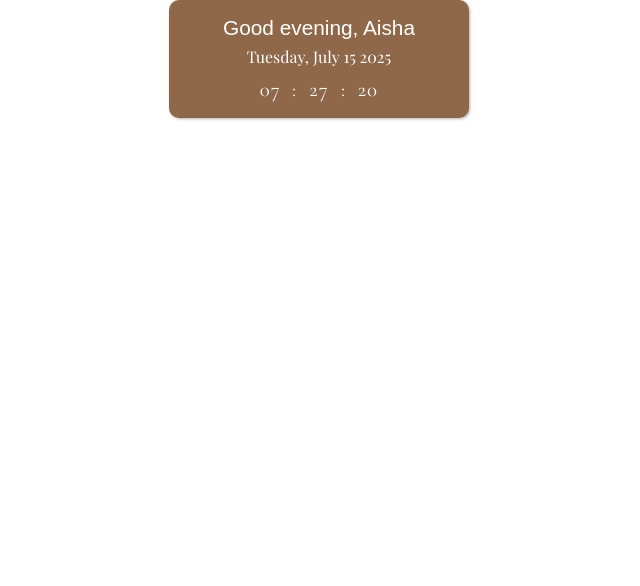
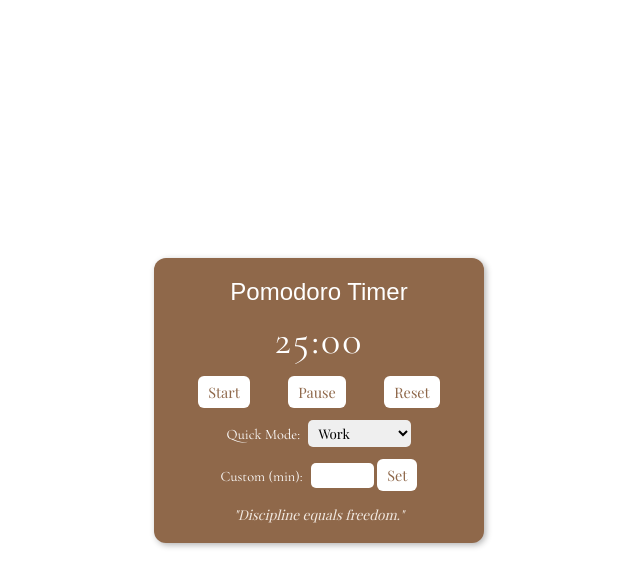
Before and after one commit to ashiaisha/notion, a plain HTML site: page pomodoro.html in a window 1280 px wide. Shown: the whole page, without its empty margins (321-961 px from the left). Drawn offline with nearby package versions, Linux system fonts and the light colour scheme; a web font is replaced by a local one.

Commit message:
Update pomodoro.html

```diff
--- a/pomodoro.html
+++ b/pomodoro.html
@@ -1,13 +1,13 @@
 <!DOCTYPE html>
 <html lang="en">
 <head>
-  <meta charset="UTF-8">
-  <meta name="viewport" content="width=device-width, initial-scale=1">
-  <title>Mini Greeting Widget</title>
+  <meta charset="UTF-8" />
+  <meta name="viewport" content="width=device-width, initial-scale=1.0"/>
+  <title>Pomodoro Timer</title>
 
   <!-- Fonts -->
-  <link href="https://fonts.googleapis.com/css2?family=Playfair+Display:wght@400&family=Cormorant+Garamond:wght@400&display=swap" rel="stylesheet">
-  <link href="https://api.fontshare.com/v2/css?f[]=wolfgang@700&display=swap" rel="stylesheet">
+  <link href="https://fonts.googleapis.com/css2?family=Playfair+Display:wght@400&family=Cormorant+Garamond:wght@400&display=swap" rel="stylesheet" />
+  <link href="https://api.fontshare.com/v2/css?f[]=wolfgang@700&display=swap" rel="stylesheet"/>
 
   <style>
     body {
@@ -16,94 +16,174 @@
       display: flex;
       justify-content: center;
       align-items: center;
-      height: auto;
+      height: 100vh;
       color: #fff;
     }
 
     .card {
       background: #8f684a;
-      width: 260px;
-      border-radius: 10px;
-      padding: 16px 20px;
-      box-shadow: 1px 1px 3px rgba(0, 0, 0, 0.3);
+      width: 280px;
+      border-radius: 12px;
+      padding: 20px 25px;
       text-align: center;
+      box-shadow: 2px 2px 6px rgba(0, 0, 0, 0.3);
     }
 
-    .greet {
+    .title {
       font-family: 'Wolfgang', sans-serif;
-      font-size: 1.3rem;
-      margin-bottom: 6px;
-    }
-
-    .date {
-      font-family: 'Playfair Display', serif;
-      font-size: 1rem;
+      font-size: 1.5rem;
       margin-bottom: 10px;
     }
 
-    .clock {
+    .timer {
       font-family: 'Cormorant Garamond', serif;
-      font-size: 1.3rem;
-      letter-spacing: 1px;
+      font-size: 2.5rem;
+      margin: 10px 0;
+      letter-spacing: 2px;
     }
 
-    .time {
-      display: inline-block;
-      min-width: 26px;
+    .controls {
+      display: flex;
+      justify-content: space-around;
+      margin-top: 12px;
     }
 
-    .colon {
-      padding: 0 3px;
+    button {
+      font-family: 'Playfair Display', serif;
+      font-size: 0.9rem;
+      padding: 6px 10px;
+      border: none;
+      border-radius: 6px;
+      cursor: pointer;
+      background-color: #fff;
+      color: #8f684a;
+      transition: all 0.2s ease;
+    }
+
+    button:hover {
+      background-color: #e5d0bb;
+    }
+
+    .custom-inputs, .mode-select {
+      margin-top: 12px;
+      font-family: 'Cormorant Garamond', serif;
+      font-size: 0.9rem;
+    }
+
+    input, select {
+      padding: 4px 6px;
+      border-radius: 5px;
+      border: none;
+      font-family: 'Playfair Display', serif;
+      margin-left: 5px;
+    }
+
+    .quote {
+      margin-top: 14px;
+      font-family: 'Playfair Display', serif;
+      font-size: 0.85rem;
+      color: #f1e8e0;
+      font-style: italic;
     }
   </style>
 </head>
 <body>
   <div class="card">
-    <div class="greet" id="greet">Hi Aisha</div>
-    <div class="date" id="date">Loading date...</div>
-    <div class="clock">
-      <span class="time" id="hour">--</span>
-      <span class="colon">:</span>
-      <span class="time" id="min">--</span>
-      <span class="colon">:</span>
-      <span class="time" id="sec">--</span>
+    <div class="title">Pomodoro Timer</div>
+    <div class="timer" id="display">25:00</div>
+    <div class="controls">
+      <button onclick="startTimer()">Start</button>
+      <button onclick="pauseTimer()">Pause</button>
+      <button onclick="resetTimer()">Reset</button>
     </div>
+    <div class="mode-select">
+      <label for="mode">Quick Mode:</label>
+      <select id="mode" onchange="setMode()">
+        <option value="25">Work</option>
+        <option value="5">Short Break</option>
+        <option value="15">Long Break</option>
+      </select>
+    </div>
+    <div class="custom-inputs">
+      <label>Custom (min):</label>
+      <input type="number" id="customTime" min="1" max="999" />
+      <button onclick="setCustomTime()">Set</button>
+    </div>
+    <div class="quote" id="quote">"Discipline equals freedom."</div>
   </div>
 
+  <audio id="alarm" src="https://www.soundjay.com/button/beep-07.wav" preload="auto"></audio>
+
   <script>
-    function formatDate(dateObj) {
-      const days = ["Sunday", "Monday", "Tuesday", "Wednesday", "Thursday", "Friday", "Saturday"];
-      const months = ["January", "February", "March", "April", "May", "June",
-                      "July", "August", "September", "October", "November", "December"];
-      const day = days[dateObj.getDay()];
-      const date = dateObj.getDate();
-      const month = months[dateObj.getMonth()];
-      const year = dateObj.getFullYear();
-      return `${day}, ${month} ${date} ${year}`;
+    let duration = 25 * 60;
+    let timeLeft = duration;
+    let timer;
+    const display = document.getElementById("display");
+    const alarm = document.getElementById("alarm");
+    const quote = document.getElementById("quote");
+
+    const quotes = [
+      "Discipline equals freedom.",
+      "Stay focused and never give up.",
+      "Small steps every day.",
+      "Progress, not perfection.",
+      "Your future self will thank you."
+    ];
+
+    function updateDisplay() {
+      const minutes = Math.floor(timeLeft / 60);
+      const seconds = timeLeft % 60;
+      display.textContent = `${minutes.toString().padStart(2, "0")}:${seconds.toString().padStart(2, "0")}`;
     }
 
-    function updateClock() {
-      const now = new Date();
-      const hours = now.getHours();
-      const mins = now.getMinutes();
-      const secs = now.getSeconds();
-
-      let greetText = "Hi Aisha";
-      if (hours < 12) greetText = "Good morning, Aisha";
-      else if (hours < 18) greetText = "Good afternoon, Aisha";
-      else greetText = "Good evening, Aisha";
-      document.getElementById("greet").textContent = greetText;
-
-      document.getElementById("date").textContent = formatDate(now);
-
-      const format = n => n.toString().padStart(2, "0");
-      document.getElementById("hour").textContent = format(hours % 12 || 12);
-      document.getElementById("min").textContent = format(mins);
-      document.getElementById("sec").textContent = format(secs);
+    function startTimer() {
+      if (!timer) {
+        timer = setInterval(() => {
+          if (timeLeft > 0) {
+            timeLeft--;
+            updateDisplay();
+          } else {
+            clearInterval(timer);
+            timer = null;
+            alarm.play();
+            quote.textContent = getRandomQuote();
+          }
+        }, 1000);
+      }
     }
 
-    setInterval(updateClock, 1000);
-    updateClock();
+    function pauseTimer() {
+      clearInterval(timer);
+      timer = null;
+    }
+
+    function resetTimer() {
+      pauseTimer();
+      timeLeft = duration;
+      updateDisplay();
+    }
+
+    function setMode() {
+      const minutes = parseInt(document.getElementById("mode").value);
+      duration = minutes * 60;
+      timeLeft = duration;
+      updateDisplay();
+    }
+
+    function setCustomTime() {
+      const customMinutes = parseInt(document.getElementById("customTime").value);
+      if (!isNaN(customMinutes) && customMinutes > 0) {
+        duration = customMinutes * 60;
+        timeLeft = duration;
+        updateDisplay();
+      }
+    }
+
+    function getRandomQuote() {
+      return quotes[Math.floor(Math.random() * quotes.length)];
+    }
+
+    updateDisplay();
   </script>
 </body>
 </html>
```
